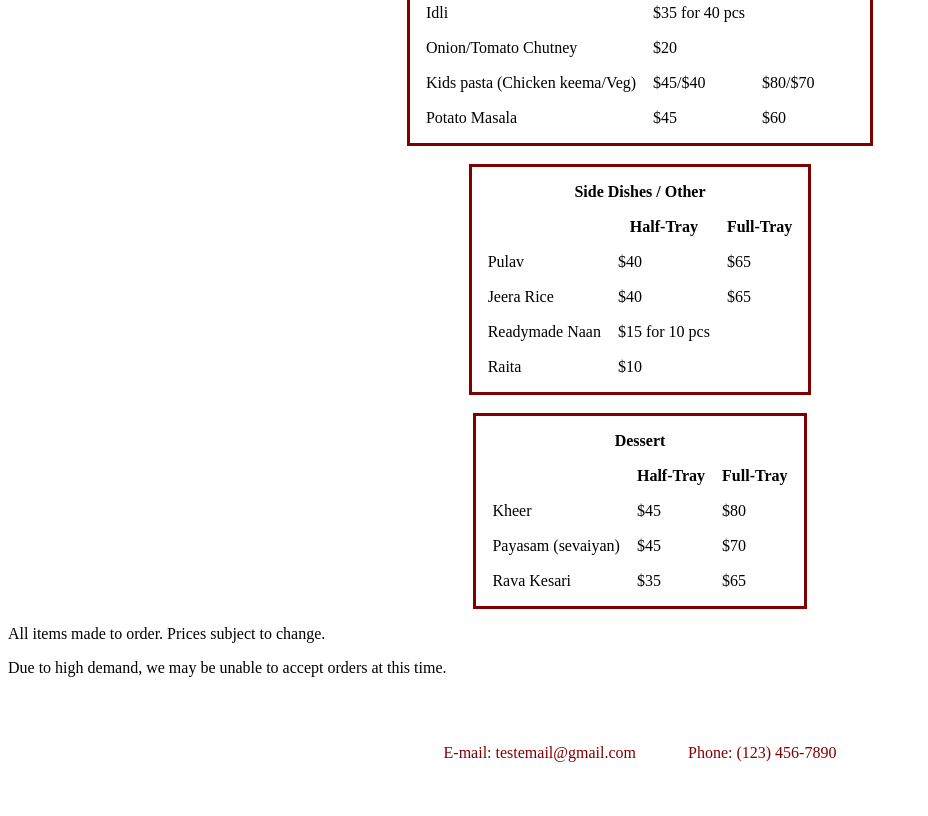
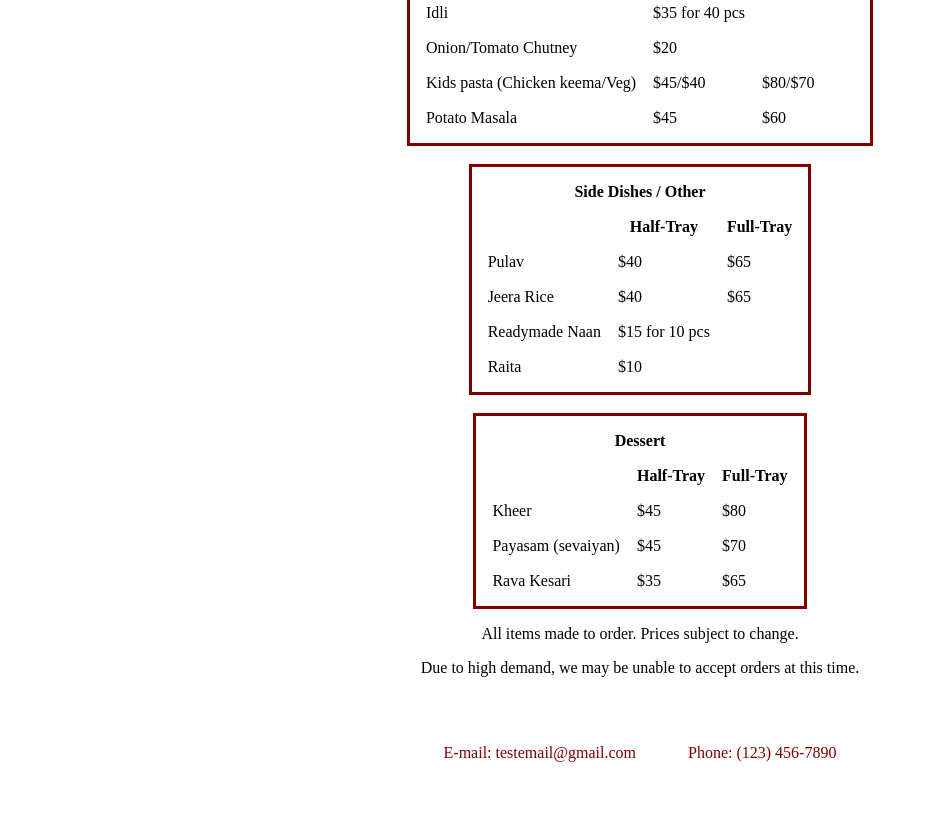
Before and after one commit to shajarizwan/biryanibucket, a plain HTML site: page index.html in a window 1280 px wide. Shown: the part 1462-2278 px from the top of the page, without its empty margins (0-928 px from the left). Drawn offline with Linux system fonts and the light colour scheme.

Commit message:
centered text

```diff
--- a/index.html
+++ b/index.html
@@ -2,12 +2,12 @@
 <html lang="en">
 <head>
     <meta charset="UTF-8">
-    <title>Title</title>
+    <title>Biryani Bucket</title>
 </head>
 <body>
 
     <h1><center>Biryani Special!</center></h1>
-    <h3 class="center">(123) 456-7890</h3>
+    <h3 class="center"><center>(123) 456-7890</center></h3>
     <p><center><img src="biryani.jfif" height="20%" width="20%" alt="biryani picture"></center></p>
 
     <table style="border:3px solid maroon;margin-left:auto;margin-right:auto;" cellspacing="15">
@@ -233,8 +233,8 @@
             <td>$65</td>
         </tr>
     </table>
-    <p class="center">All items made to order. Prices subject to change.</p>
-    <p class="center">Due to high demand, we may be unable to accept orders at this time.</p>
+    <p class="center"><center>All items made to order. Prices subject to change.</center></p>
+    <p class="center"><center>Due to high demand, we may be unable to accept orders at this time.</center></p>
     <table cellspacing="50" style="margin-left:auto;margin-right:auto;">
         <tr>
             <td style="color:maroon";>E-mail: testemail@gmail.com</td>
```
